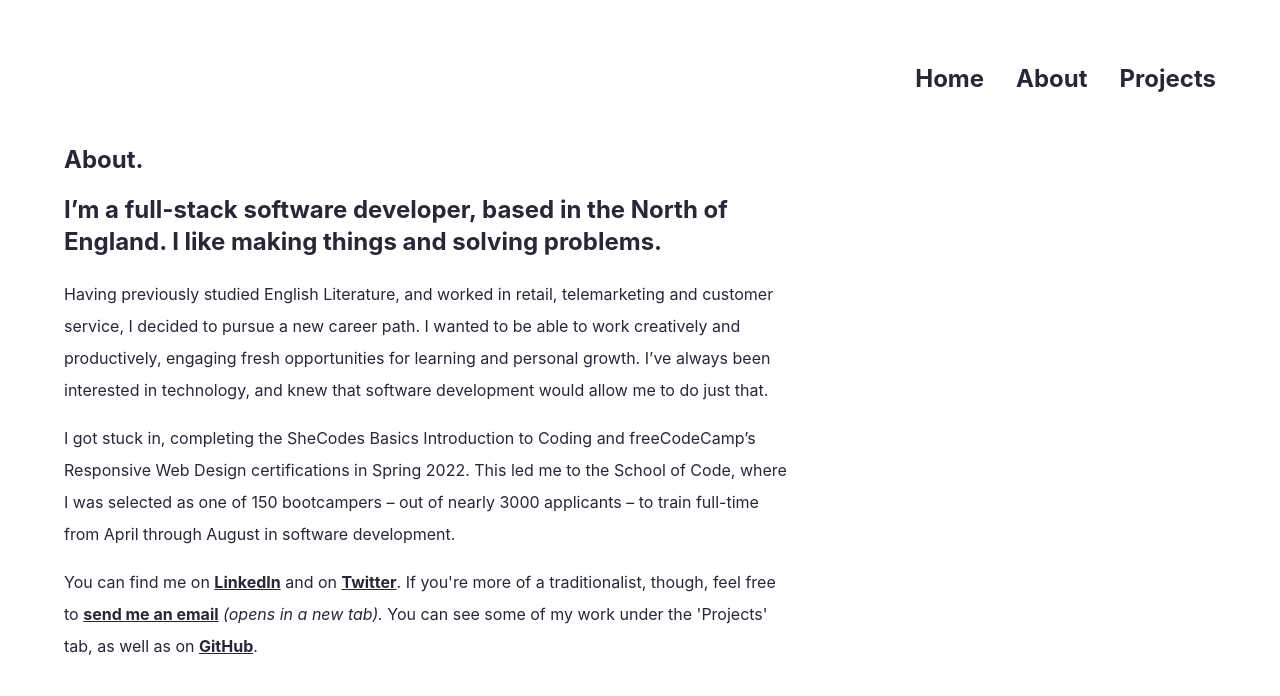
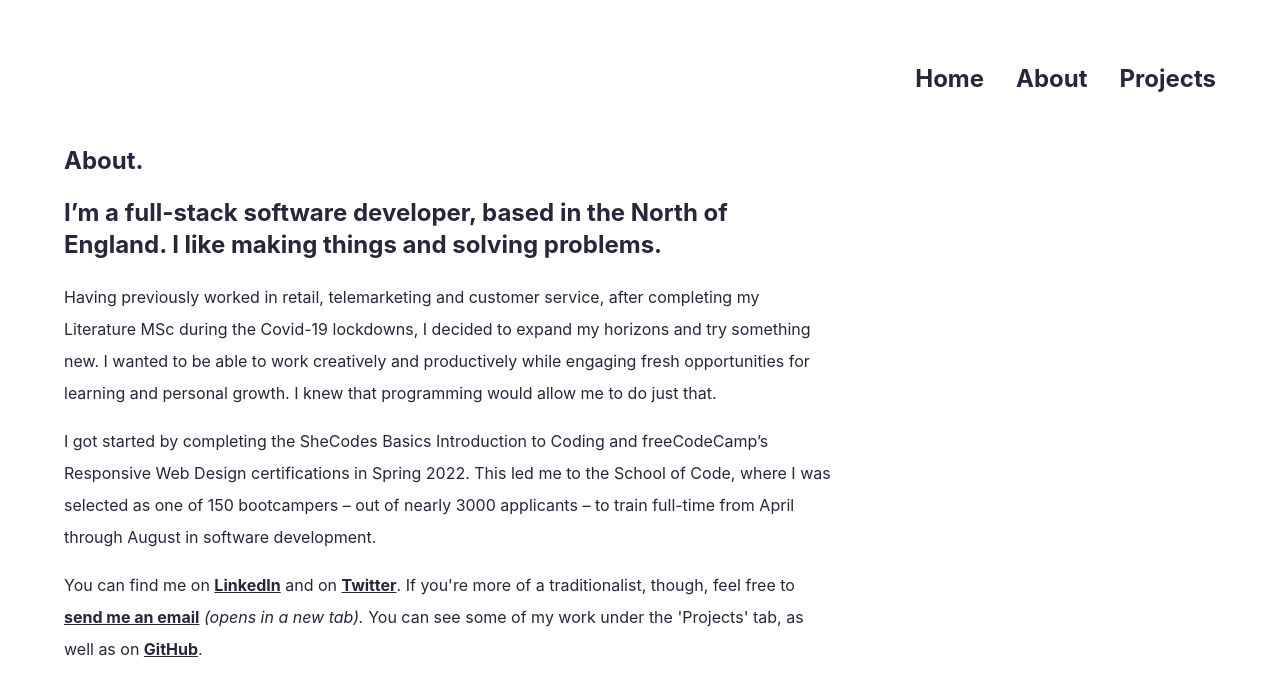
Before and after one commit to madisonlowe/mySiteReact, a React (Create React App) app: page /about in a window 1280 px wide. Shown: the top 696 px of the page. Built offline with nearby package versions, Linux system fonts and the light colour scheme.

Commit message:
Updated data.js and CSS.

```diff
--- a/public/index.html
+++ b/public/index.html
@@ -27,7 +27,7 @@
       work correctly both with client-side routing and a non-root public URL.
       Learn how to configure a non-root public URL by running `npm run build`.
     -->
-    <title>Madison Lowe</title>
+    <title>Madison Lowe - Full-Stack Dev</title>
   </head>
   <body>
     <noscript>You need to enable JavaScript to run this app.</noscript>
--- a/src/Components/App/App.css
+++ b/src/Components/App/App.css
@@ -36,13 +36,16 @@ a {
 }
 
 /* Code for about.js. */
-.about-container {
-  width: 90vw;
+.about-main {
+  width: 100%;
+  line-height: 200%;
+  grid-area: text;
 }
 
-.about-desc {
-  width: 730px;
-  line-height: 200%;
+.about-div {
+  display: grid;
+  grid-template-areas: "text text whitespace";
+  grid-template-columns: 1fr 1fr 1fr;
 }
 
 /* Code for projects.js. */
--- a/src/Components/ProjectCard/ProjectCard.css
+++ b/src/Components/ProjectCard/ProjectCard.css
@@ -7,14 +7,14 @@
 }
 
 .card-img {
-  width: 100%;
+  max-width: 100%;
 }
 
 .card-desc {
   color: var(--main-dark);
   overflow: scroll;
   margin: 0;
-  padding: 5%;
+  padding: 0% 5%;
   -ms-overflow-style: none;
   scrollbar-width: none;
 }
--- a/src/data.js
+++ b/src/data.js
@@ -1,53 +1,54 @@
-export let projects = [
+export const projects = [
   {
     title: "Project Week",
     desc: "A full-stack application written in React, Node.js, Express and PostgreSQL. In our ninth week of learning how to code, me and three other teammates came together to build this MVP in under a week, before presenting our product to a panel of senior developers and industry professionals.",
-    src: "https://i.pinimg.com/564x/44/f9/49/44f949056f550359f76ea8cb42702444.jpg",
+    src: "https://cdn.discordapp.com/attachments/657862753687699467/995807925807358002/cropone.png",
     github: "https://github.com/SchoolOfCode/w9_frontend-project-room-21-1",
   },
   {
     title: "Site 1.0",
     desc: "The first version of my personal website, built in vanilla JavaScript. The research and design phases are documented further in the linked repository.",
-    src: "https://i.pinimg.com/564x/44/f9/49/44f949056f550359f76ea8cb42702444.jpg",
+    src: "https://cdn.discordapp.com/attachments/657862753687699467/995808330415087616/eyup23.png",
     github: "https://github.com/madisonlowe/mySiteVanilla",
   },
   {
     title: "Site 2.0",
     desc: "The second version of my personal website, build in React. Based off of the designs and feedback received regarding the first iteration in Site 1.0.",
-    src: "https://i.pinimg.com/564x/44/f9/49/44f949056f550359f76ea8cb42702444.jpg",
+    src: "https://cdn.discordapp.com/attachments/657862753687699467/995808695994818660/plan23.png",
     github: "https://github.com/madisonlowe/mySiteReact",
   },
   {
     title: "To Do List",
     desc: "A to-do list app, built in React.",
-    src: "https://i.pinimg.com/564x/44/f9/49/44f949056f550359f76ea8cb42702444.jpg",
+    src: "https://cdn.discordapp.com/attachments/657862753687699467/995810253407015002/todo2x3.png",
     github: "https://github.com/madisonlowe/toDoList",
   },
   {
     title: "Rock, Paper, Scissors!",
     desc: "The first game I ever built in JavaScript! A small browser game with light and dark mode toggle.",
-    src: "https://i.pinimg.com/564x/44/f9/49/44f949056f550359f76ea8cb42702444.jpg",
+    src: "https://cdn.discordapp.com/attachments/657862753687699467/995808945845309581/rps23.png",
     github: "https://github.com/madisonlowe/RPS",
   },
   {
     title: "Cat Treat Generator",
     desc: "A tiny microproject: a cat treat randomiser, stylised to look like a receipt at a continental eatery.",
-    src: "https://i.pinimg.com/564x/44/f9/49/44f949056f550359f76ea8cb42702444.jpg",
+    src: "https://cdn.discordapp.com/attachments/657862753687699467/995809689268924446/cafe23.png",
     github: "https://github.com/madisonlowe/catTreat",
   },
-  {
-    title: "Auth0",
-    desc: "An experiment in using Auth0 to build a user login page.",
-    src: "https://i.pinimg.com/564x/44/f9/49/44f949056f550359f76ea8cb42702444.jpg",
-    github: "https://github.com/madisonlowe/w10d4_auth0",
-  },
+  // {
+  //   title: "Auth0",
+  //   desc: "An experiment in using Auth0 to build a user login page.",
+  //   src: "https://cdn.discordapp.com/attachments/657862753687699467/995811199629410404/auth02x3.png",
+  //   github: "https://github.com/madisonlowe/w10d4_auth0",
+  // },
 ];
 
-export let descriptors = [
+export const descriptors = [
   "software developer",
   "lake swimmer",
   "Sheffielder",
   "houseplant enthusiast",
   "cat person",
-  "bad cook",
+  "questionable cook",
+  "bad dancer",
 ];
--- a/src/routes/about.js
+++ b/src/routes/about.js
@@ -1,23 +1,23 @@
 export default function About() {
   return (
-    <main>
-      <h1>About.</h1>
-      <div className="about-container">
-        <section className="about-desc">
+    <div className="about-div">
+      <main className="about-main">
+        <h1>About.</h1>
+        <section>
           <h2>
             I’m a full-stack software developer, based in the North of England.
             I like making things and solving problems.
           </h2>
           <p>
-            Having previously studied English Literature, and worked in retail,
-            telemarketing and customer service, I decided to pursue a new career
-            path. I wanted to be able to work creatively and productively,
-            engaging fresh opportunities for learning and personal growth. I’ve
-            always been interested in technology, and knew that software
-            development would allow me to do just that.
+            Having previously worked in retail, telemarketing and customer
+            service, after completing my Literature MSc during the Covid-19
+            lockdowns, I decided to expand my horizons and try something new. I
+            wanted to be able to work creatively and productively while engaging
+            fresh opportunities for learning and personal growth. I knew that
+            programming would allow me to do just that.
           </p>
           <p>
-            I got stuck in, completing the SheCodes Basics Introduction to
+            I got started by completing the SheCodes Basics Introduction to
             Coding and freeCodeCamp’s Responsive Web Design certifications in
             Spring 2022. This led me to the School of Code, where I was selected
             as one of 150 bootcampers – out of nearly 3000 applicants – to train
@@ -34,7 +34,7 @@ export default function About() {
             <a href="https://github.com/madisonlowe">GitHub</a>.{" "}
           </p>
         </section>
-      </div>
-    </main>
+      </main>
+    </div>
   );
 }
```
